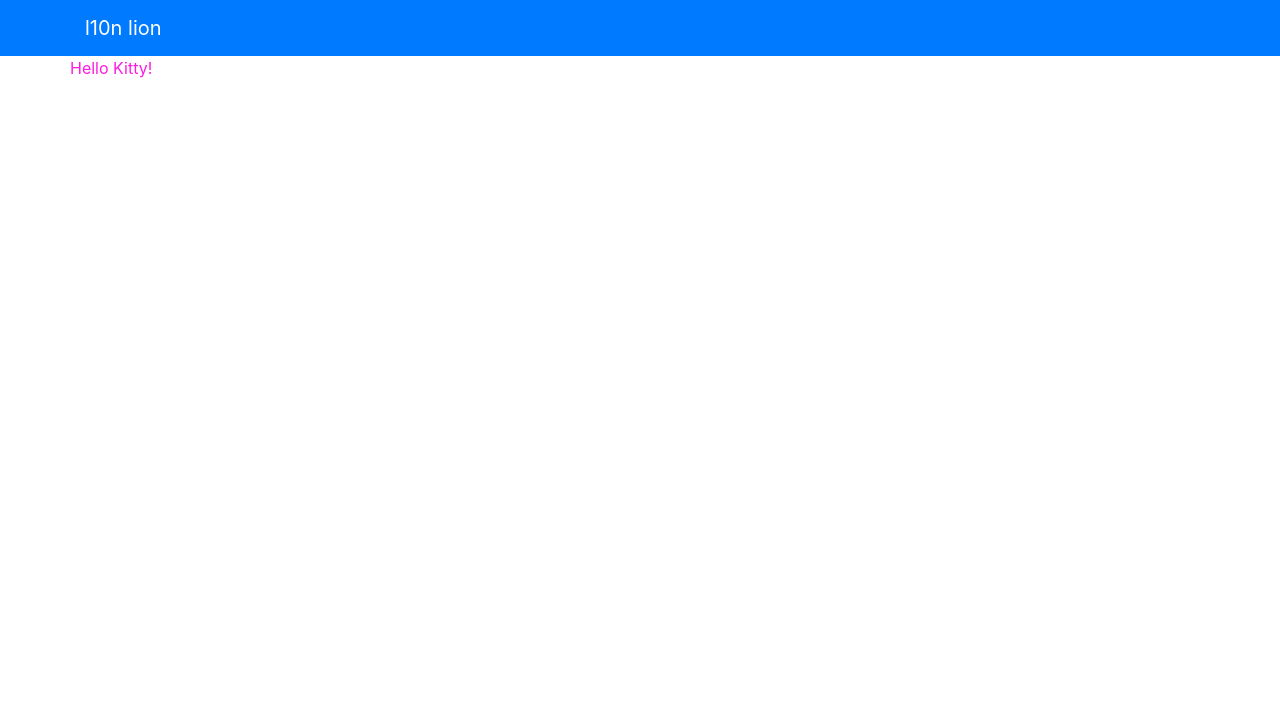
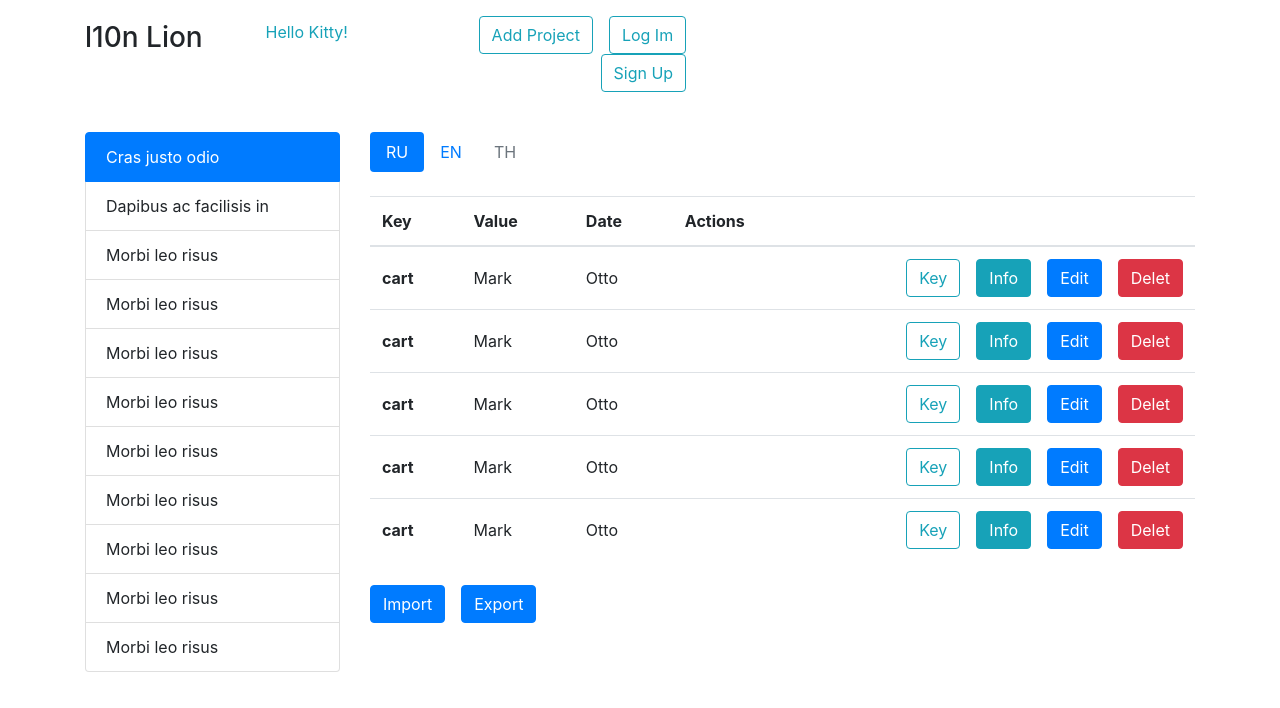
Before and after one commit to l10ner/l10ner-client, a React app: page / in a window 1280 px wide. Shown: the top 708 px of the page. Built offline with nearby package versions, Linux system fonts and the light colour scheme.

Commit message:
* update eslint rules * add plain html markup

```diff
--- a/package.json
+++ b/package.json
@@ -33,7 +33,6 @@
     "postcss-cssnext": "^2.9.0",
     "postcss-import": "^9.1.0",
     "postcss-loader": "^1.2.2",
-    "react-hot-loader": "next",
     "style-loader": "^0.13.1",
     "url-loader": "^0.5.7",
     "webpack": "beta",
@@ -41,10 +40,11 @@
   },
   "dependencies": {
     "babel-runtime": "^6.20.0",
-    "bootstrap": "v4.0.0-alpha.4",
+    "bootstrap": "v4.0.0-alpha.6",
     "moment": "^2.17.1",
     "react": "^15.4.2",
     "react-dom": "^15.4.2",
+    "react-hot-loader": "next",
     "react-redux": "^5.0.2",
     "react-router": "^3.0.1",
     "redux": "^3.6.0",
--- a/postcss.config.js
+++ b/postcss.config.js
@@ -1,8 +1,8 @@
-module.exports= {
-    plugins: {
-        'postcss-import': {},
-        'postcss-cssnext': {
-            browsers: ['last 2 versions', '> 5%']
-        }
+module.exports = {
+  plugins: {
+    'postcss-import': {},
+    'postcss-cssnext': {
+      browsers: ['last 2 versions', '> 5%']
     }
-}
+  }
+};
--- a/src/components/App.jsx
+++ b/src/components/App.jsx
@@ -6,20 +6,123 @@ import '../css/style.css';
 class App extends Component {
   render() {
     return (<div>
-            <nav className="navbar navbar-dark bg-primary">
+      <nav className="navbar navbar-inverse bg-inverse p-3">
         <div className="container">
-                    <div className="nav navbar-nav">
-                        <span className="navbar-brand">
-                            l10n lion
-                            <span className="logo-icon" />
-                        </span>
+          <div className="row">
+            <div className="col-md-3">
+              <div className="navbar-brand">
+                <p className="h3 m-0">l10n Lion</p>
+              </div>
+            </div>
+            <div className="col-md-3 text-info text-center mt-1">
+              Hello Kitty!
+            </div>
+            <div className="col-md-6 text-md-right">
+              <button className="btn btn-outline-info ml-3" type="submit">Add Project</button>
+              <button className="btn btn-outline-info ml-3" type="submit">Log Im</button>
+              <button className="btn btn-outline-info ml-3" type="submit">Sign Up</button>
+            </div>
           </div>
         </div>
       </nav>
-            <div className="container">
+      <div className="container mt-4">
         <div className="row">
-                    <div className="col-xs-12">
-                        <p className="test">Hello Kitty!</p>
+          <div className="col-sm-3">
+            <ul className="list-group">
+              <li className="list-group-item active">Cras justo odio</li>
+              <li className="list-group-item">Dapibus ac facilisis in</li>
+              <li className="list-group-item">Morbi leo risus</li>
+              <li className="list-group-item">Morbi leo risus</li>
+              <li className="list-group-item">Morbi leo risus</li>
+              <li className="list-group-item">Morbi leo risus</li>
+              <li className="list-group-item">Morbi leo risus</li>
+              <li className="list-group-item">Morbi leo risus</li>
+              <li className="list-group-item">Morbi leo risus</li>
+              <li className="list-group-item">Morbi leo risus</li>
+              <li className="list-group-item">Morbi leo risus</li>
+            </ul>
+          </div>
+          <div className="col-sm-9">
+            <ul className="nav nav-pills mb-4">
+              <li className="nav-item">
+                <a className="nav-link active" href="/">RU</a>
+              </li>
+              <li className="nav-item">
+                <a className="nav-link" href="/">EN</a>
+              </li>
+              <li className="nav-item">
+                <a className="nav-link disabled" href="/">TH</a>
+              </li>
+            </ul>
+            <table className="table mb-4">
+              <thead className="thead-default">
+                <tr>
+                  <th>Key</th>
+                  <th>Value</th>
+                  <th>Date</th>
+                  <th>Actions</th>
+                </tr>
+              </thead>
+              <tbody>
+                <tr>
+                  <th scope="row" className="align-middle">cart</th>
+                  <td className="align-middle">Mark</td>
+                  <td className="align-middle">Otto</td>
+                  <td className="text-right">
+                    <button type="button" className="btn btn btn-outline-info ml-3">Key</button>
+                    <button type="button" className="btn btn-info ml-3">Info</button>
+                    <button type="button" className="btn btn-primary ml-3">Edit</button>
+                    <button type="button" className="btn btn-danger ml-3">Delet</button>
+                  </td>
+                </tr>
+                <tr>
+                  <th scope="row" className="align-middle">cart</th>
+                  <td className="align-middle">Mark</td>
+                  <td className="align-middle">Otto</td>
+                  <td className="text-right">
+                    <button type="button" className="btn btn btn-outline-info ml-3">Key</button>
+                    <button type="button" className="btn btn-info ml-3">Info</button>
+                    <button type="button" className="btn btn-primary ml-3">Edit</button>
+                    <button type="button" className="btn btn-danger ml-3">Delet</button>
+                  </td>
+                </tr>
+                <tr>
+                  <th scope="row" className="align-middle">cart</th>
+                  <td className="align-middle">Mark</td>
+                  <td className="align-middle">Otto</td>
+                  <td className="text-right">
+                    <button type="button" className="btn btn btn-outline-info ml-3">Key</button>
+                    <button type="button" className="btn btn-info ml-3">Info</button>
+                    <button type="button" className="btn btn-primary ml-3">Edit</button>
+                    <button type="button" className="btn btn-danger ml-3">Delet</button>
+                  </td>
+                </tr>
+                <tr>
+                  <th scope="row" className="align-middle">cart</th>
+                  <td className="align-middle">Mark</td>
+                  <td className="align-middle">Otto</td>
+                  <td className="text-right">
+                    <button type="button" className="btn btn btn-outline-info ml-3">Key</button>
+                    <button type="button" className="btn btn-info ml-3">Info</button>
+                    <button type="button" className="btn btn-primary ml-3">Edit</button>
+                    <button type="button" className="btn btn-danger ml-3">Delet</button>
+                  </td>
+                </tr>
+                <tr>
+                  <th scope="row" className="align-middle">cart</th>
+                  <td className="align-middle">Mark</td>
+                  <td className="align-middle">Otto</td>
+                  <td className="text-right">
+                    <button type="button" className="btn btn btn-outline-info ml-3">Key</button>
+                    <button type="button" className="btn btn-info ml-3">Info</button>
+                    <button type="button" className="btn btn-primary ml-3">Edit</button>
+                    <button type="button" className="btn btn-danger ml-3">Delet</button>
+                  </td>
+                </tr>
+              </tbody>
+            </table>
+            <button type="button" className="btn btn-primary mr-3">Import</button>
+            <button type="button" className="btn btn-primary">Export</button>
             {this.props.children}
           </div>
         </div>
--- a/webpack.config.js
+++ b/webpack.config.js
@@ -60,6 +60,6 @@ module.exports = {
   ],
   devServer: {
     contentBase: resolve(__dirname, 'src'),
-        publicPath:'/'
+    publicPath: '/'
   },
 };
```
Also changed, not shown: src/index.jsx (indentation only), 2 other files (tests, documents, lock files or other folders). Lines whose indentation alone changed are shown as unchanged.
